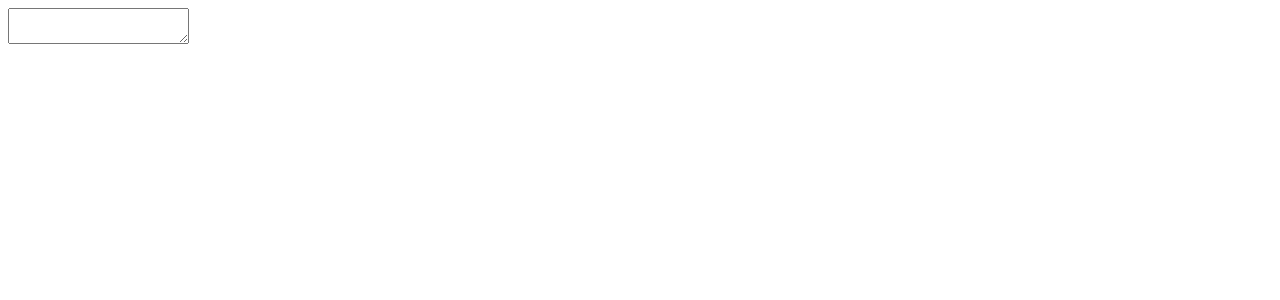
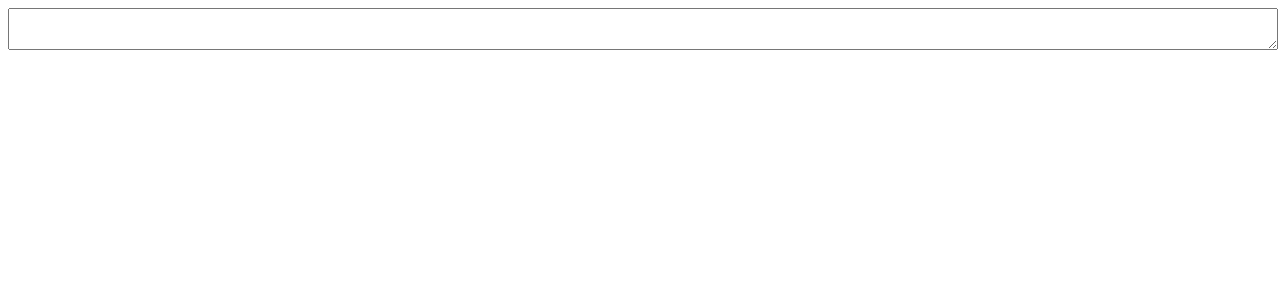
Before and after one commit to RajashekarAdukaniBlueCloud/ng-spell-check, an Angular app: page / in a window 1280 px wide. Shown: the top 300 px of the page. Built offline with nearby package versions, Linux system fonts and the light colour scheme.

Commit message:
able to find and replace words now

```diff
--- /dev/null
+++ b/src/app/modules/spell-check/pipes/sanitize-html.pipe.ts
@@ -0,0 +1,12 @@
+import { Pipe, PipeTransform, SecurityContext } from '@angular/core';
+import { DomSanitizer } from '@angular/platform-browser';
+
+@Pipe({ name: 'sanitizeHTML', pure: false })
+export class SanitizeHtmlPipe implements PipeTransform {
+  constructor(private sanitizer: DomSanitizer) {
+  }
+
+  transform(content) {
+    return this.sanitizer.sanitize(SecurityContext.HTML, content);
+  }
+}
--- a/src/app/modules/spell-check/spell-check.component.html
+++ b/src/app/modules/spell-check/spell-check.component.html
@@ -1,7 +1,28 @@
-<textarea
-  class="b-text-area"
-  [formControl]="textAreaCtrl"
-  [value]="content"
->
+<div class="ng-spell-check">
+  <textarea
+    class="b-text-area"
+    [formControl]="textAreaCtrl"
+    ([ngModel])="textData"
+    [value] = "textData | sanitizeHTML "
+  >
 
-</textarea>
+  </textarea>
+  <div class="b-back-drop">
+      <div class="b-text-correction"
+      >
+        <span *ngFor="let keyword of corrections">
+          <mark *ngIf="needToCorrect(keyword)" [innerHTML]="keyword" (click)="showReplacements(keyword)"></mark>
+          <span *ngIf="!needToCorrect(keyword)" [innerHTML]="keyword"></span>
+        </span>
+        <div *ngIf="showPopover" class="b-correct-word-list">
+            <ul>
+              <li
+              *ngFor="let correctWord of correctWordList"
+              [innerHTML]="correctWord.value"
+              (click)="replaceWord(correctWord.value)">
+              </li>
+            </ul>
+          </div>
+      </div>
+    </div>
+</div>
--- /dev/null
+++ b/src/app/modules/spell-check/spell-check.component.scss
@@ -0,0 +1,31 @@
+.ng-spell-check{
+    position: relative;
+    font-family: "Arial, Helvetica, sans-serif";
+    font-size: 1rem;
+
+    textarea{
+        font-family: "Arial, Helvetica, sans-serif";
+        font-size: 1rem;
+        width: 100%;
+    }
+    .b-back-drop{
+        position: absolute;
+        width: 100%;
+        top: 0;
+        z-index: 1;
+        border: 1px solid transparent;
+        overflow: auto;
+        transition: -webkit-transform 1s;
+        transition: transform 1s;
+        transition: transform 1s, -webkit-transform 1s;
+    }
+    .b-text-correction{
+        padding: 2px;
+        mark{
+            cursor: pointer;
+        }
+    }
+    .b-correct-word-list{
+        top: 10px;
+    }
+}
--- a/src/app/modules/spell-check/spell-check.component.ts
+++ b/src/app/modules/spell-check/spell-check.component.ts
@@ -9,10 +9,14 @@ import 'rxjs/add/observable/fromEvent';
 @Component({
   selector: 'ng-spell-check',
   templateUrl: './spell-check.component.html',
-  styleUrls: ['./spell-check.component.css']
+  styleUrls: ['./spell-check.component.scss']
 })
 export class SpellCheckComponent implements OnInit {
-  public  content = "";
+  public  textData = ""
+          showPopover = false
+          selectedWrongWord
+          correctWordList =[]
+          corrections;
   private textAreaCtrlSub;
 
   // first api for spell check
@@ -25,14 +29,24 @@ export class SpellCheckComponent implements OnInit {
 
   textAreaCtrl = new FormControl();
   private subscribers = <any>[];
+  public wordsToBeCorrected = new Array();
 
   constructor(
     private spellCheckService: SpellCheckService
   ) {
+
+    let textAreaClearSub = this.textAreaCtrl.valueChanges
+    .subscribe((value)=>{
+      // clear correction data when new inputs are detected
+      this.corrections = [];
+    })
+
     let textAreaCtrlSub = this.textAreaCtrl.valueChanges
     .debounceTime(3000)
     .subscribe((value)=>{
+      // spell check entered value
       this.checkText(value);
+      this.textData = value;
     })
 
     this.subscribers.push(this.textAreaCtrlSub);
@@ -41,9 +55,41 @@ export class SpellCheckComponent implements OnInit {
   ngOnInit() {
   }
 
-  checkText(value){
-    this.spellCheckService.checkWithLanguageTool(value).subscribe((res)=>{
+  checkText(input){
+    let spellCheckSub = this.spellCheckService.checkWithLanguageTool(input).subscribe((res)=>{
+      if(res.matches){
+        // place each possible replacement into key value pair
+        res.matches.forEach((word)=>{
+          let wrongWord = word.context.text.substring(word.context.offset, word.context.offset + word.context.length);
+          this.wordsToBeCorrected[wrongWord] = word.replacements;
+        })
+
+        // use regex to replace all wrong words in the list to have a highlight indicator
+        let markedText = input.replace(new RegExp(Object.keys(this.wordsToBeCorrected).join("|"), "gi"), word =>{
+          return "<mark>" + word +"<mark>";
+        })
+
+        this.corrections = markedText.split("<mark>");
+      }
     })
+    this.subscribers.push(spellCheckSub);
+  }
+
+  showReplacements(word){
+    this.showPopover = true;
+    this.selectedWrongWord = word;
+    this.correctWordList = this.wordsToBeCorrected[word];
+  }
+
+  needToCorrect(word){
+    return Object.keys(this.wordsToBeCorrected).indexOf(word);
+  }
+
+  replaceWord(word){
+    this.textData = this.textData.replace(this.selectedWrongWord, word);
+    const indexOfWord = this.corrections.indexOf(this.selectedWrongWord);
+    this.corrections.splice(indexOfWord, 1);
+    this.checkText(this.textData);
   }
 
   ngOnDestroy(){
--- a/src/app/modules/spell-check/spell-check.module.ts
+++ b/src/app/modules/spell-check/spell-check.module.ts
@@ -2,8 +2,11 @@ import { NgModule } from '@angular/core';
 import { CommonModule } from '@angular/common';
 import { HttpClientModule } from '@angular/common/http';
 import { FormsModule, ReactiveFormsModule } from '@angular/forms';
+import { SanitizeHtmlPipe } from './pipes/sanitize-html.pipe';
+
 import { SpellCheckComponent } from './spell-check.component';
 import { SpellCheckService } from './spell-check.service';
+
 @NgModule({
   imports: [
     CommonModule,
@@ -15,6 +18,7 @@ import { SpellCheckService } from './spell-check.service';
     SpellCheckService
   ],
   declarations: [
+    SanitizeHtmlPipe,
     SpellCheckComponent
   ],
   exports: [
--- a/src/app/modules/spell-check/spell-check.service.ts
+++ b/src/app/modules/spell-check/spell-check.service.ts
@@ -1,7 +1,6 @@
 import { Injectable } from '@angular/core';
 import { HttpClient, HttpParams, HttpHeaders } from '@angular/common/http';
 import { Observable } from 'rxjs/Observable';
-import { Params } from './models/params.model';
 @Injectable()
 export class SpellCheckService {
 
@@ -14,7 +13,7 @@ export class SpellCheckService {
   checkWithLanguageTool(value): Observable<any>{
     const params = new HttpParams()
     .set('text', value)
-    .set('language', 'auto');
+    .set('language', 'en-US');
 
     return this.http.post(this.languageToolCheckAPI, params.toString());
   }
```
Also changed, not shown: src/app/modules/spell-check/spell-check.component.css (deleted).
